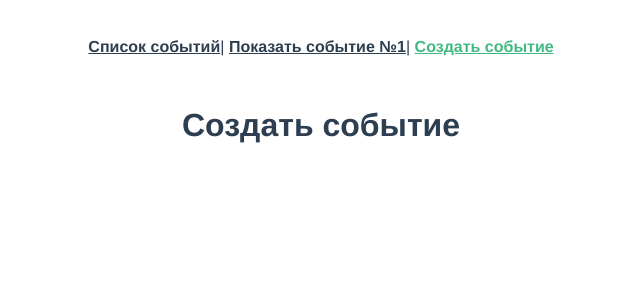
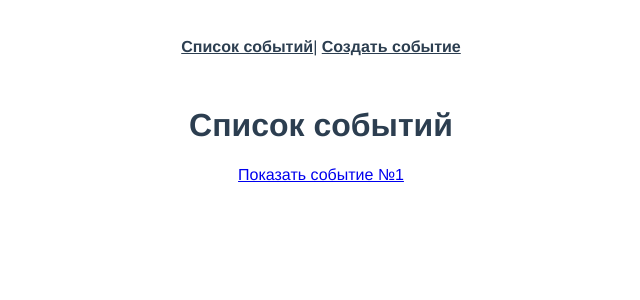
Before and after one commit to DenisSeroshtan/vuemaster, a Vue app: page /#/event/create in a window 1280 px wide. Shown: the top 300 px of the page, without its empty margins (319-959 px from the left). Built offline with nearby package versions, Linux system fonts and the light colour scheme.

Commit message:
add dynamic routs

```diff
--- a/src/App.vue
+++ b/src/App.vue
@@ -2,7 +2,6 @@
   <div id="app">
     <div id="nav">
       <router-link :to="{name: 'event-list'}">Список событий</router-link>|
-      <router-link :to="{name: 'event-show'}">Показать событие №1</router-link>|
       <router-link :to="{name: 'event-create'}">Создать событие</router-link>
     </div>
     <router-view/>
--- a/src/router.js
+++ b/src/router.js
@@ -14,14 +14,16 @@
       component: EventList
     },
     {
-      path: '/event',
+      path: '/event/:id',
       name: 'event-show',
-      component: EventShow
+      component: EventShow,
+      props: true
     },
     {
       path: '/event/create',
       name: 'event-create',
       component: EventCreate
     }
-  ]
+  ],
+  mode: 'history'
 })
--- a/src/views/EventList.vue
+++ b/src/views/EventList.vue
@@ -1,3 +1,6 @@
 <template>
-  <h1>Список событий</h1>
+  <div>
+    <h1>Список событий</h1>
+    <router-link :to="{name: 'event-show', params:{id:'1'}}">Показать событие №1</router-link>
+  </div>
 </template>
--- a/src/views/EventShow.vue
+++ b/src/views/EventShow.vue
@@ -1,3 +1,8 @@
 <template>
-  <h1>Событие №1</h1>
+  <h1>Событие №{{id}}</h1>
 </template>
+<script>
+export default {
+  props: ['id']
+}
+</script>
```
